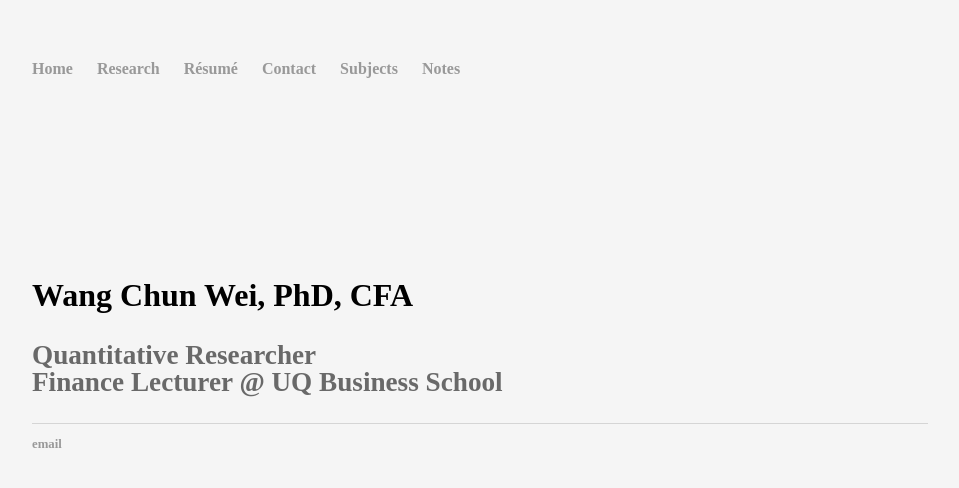
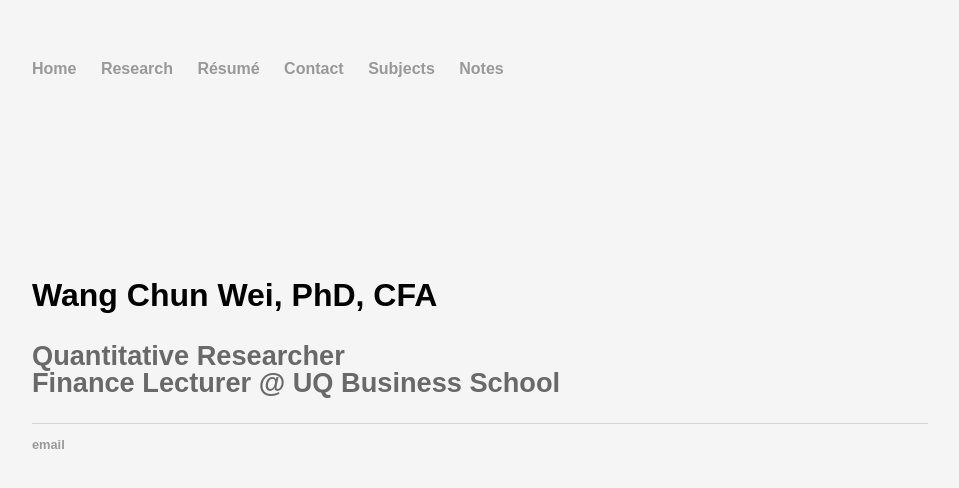
Before and after one commit to weiwangchun/weiwangchun.github.io, a Jekyll site: the page built from index.html, in a window 1280 px wide. Shown: the top 488 px of the page, without its empty margins (160-1119 px from the left). Built offline with Jekyll 4.4.1, drawn with Linux system fonts in a browser that asks for light colours.

Commit message:
Update main.css

```diff
--- a/css/main.css
+++ b/css/main.css
@@ -1,37 +1,3 @@
-
-@font-face {
-    font-family: 'AvenirNextRegular';
-    src: url('../fonts/AvenirNextLTW01-Regular.eot');
-    src: url('../fonts/AvenirNextLTW01-Regular.eot?#iefix') format('embedded-opentype'),
-         url('../fonts/AvenirNextLTW01-Regular.woff') format('woff'),
-         url('../fonts/AvenirNextLTW01-Regular.ttf') format('truetype'),
-         url('../fonts/AvenirNextLTW01-Regular.svg#AvenirNextRegular') format('svg');
-    font-weight: normal;
-    font-style: normal;
-}
-
-@font-face {
-    font-family: 'AvenirNextLight';
-    src: url('../fonts/AvenirNextLTPro-Light.eot');
-    src: url('../fonts/AvenirNextLTPro-Light.eot?#iefix') format('embedded-opentype'),
-         url('../fonts/AvenirNextLTPro-Light.woff') format('woff'),
-         url('../fonts/AvenirNextLTPro-Light.ttf') format('truetype'),
-         url('../fonts/AvenirNextLTPro-Light.svg#AvenirNextLight') format('svg');
-    font-weight: normal;
-    font-style: normal;
-}
-
-@font-face {
-    font-family: 'BrandonGrotesqueBold';
-    src: url('../fonts/brandon_bld-webfont.eot');
-    src: url('../fonts/brandon_bld-webfont.eot?#iefix') format('embedded-opentype'),
-         url('../fonts/brandon_bld-webfont.woff') format('woff'),
-         url('../fonts/brandon_bld-webfont.ttf') format('truetype'),
-         url('../fonts/brandon_bld-webfont.svg#BrandonGrotesqueBoldRegular') format('svg');
-    font-weight: normal;
-    font-style: normal;
-}
-
 
 body {
     margin: 60px auto;
@@ -39,7 +5,7 @@ body {
     background-color: #f5f5f5;
 }
 nav ul, footer ul {
-    font-face:'AvenirNextRegular';
+    font-family: 'Barlow', sans-serif;
     padding: 0px;
     list-style: none;
     font-weight: bold;
@@ -51,14 +17,14 @@ nav ul li, footer ul li {
 a {
     text-decoration: none;
     color: #999;
-    font-face: 'BrandonGrotesqueBold';
+    font-family: 'Barlow', sans-serif;
 }
 a:hover {
     text-decoration: underline;
 }
 h1 {
     font-size: 2.0em;
-    font-face:'BrandonGrotesqueBold';
+    font-family:'Carrois Gothic SC', sans-serif;
 }
 h2 {
     font-size: 1.7em;
@@ -66,7 +32,7 @@ h2 {
 
 p {
     font-size: 1em;
-    font-face: 'AvenirNextLight';
+    font-family: 'Barlow', sans-serif;
     line-height: 1em;
     color: #696969;
 }
```
